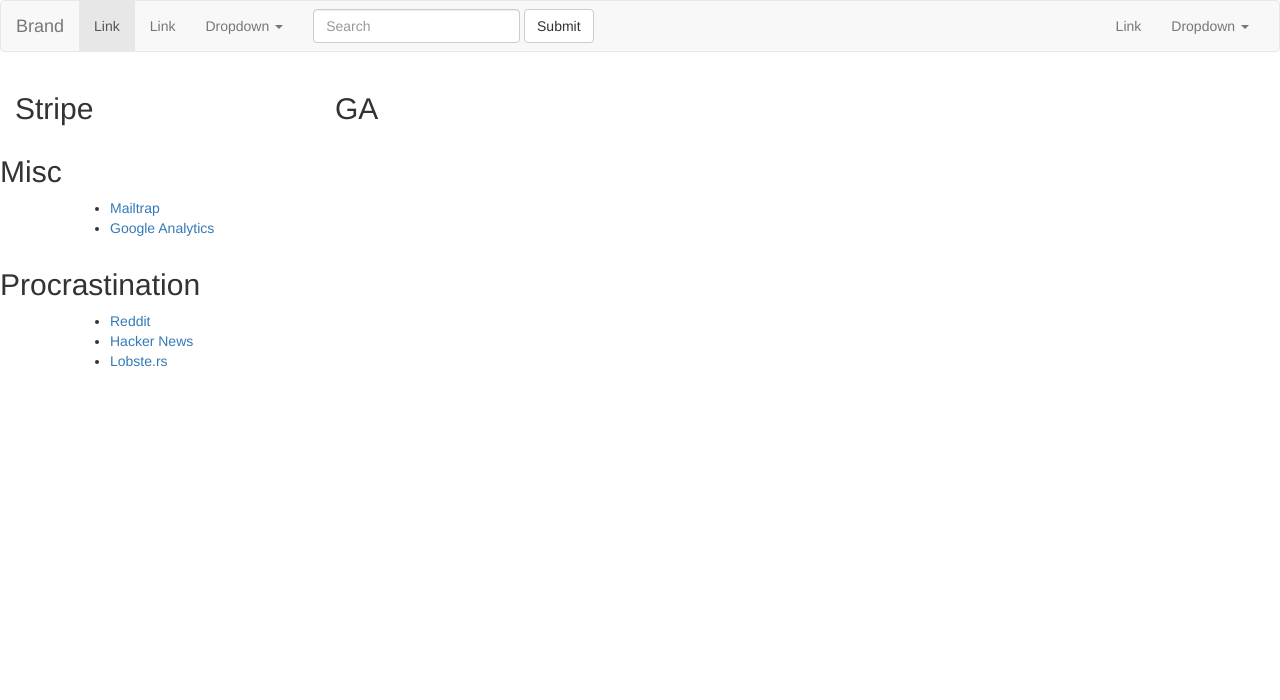
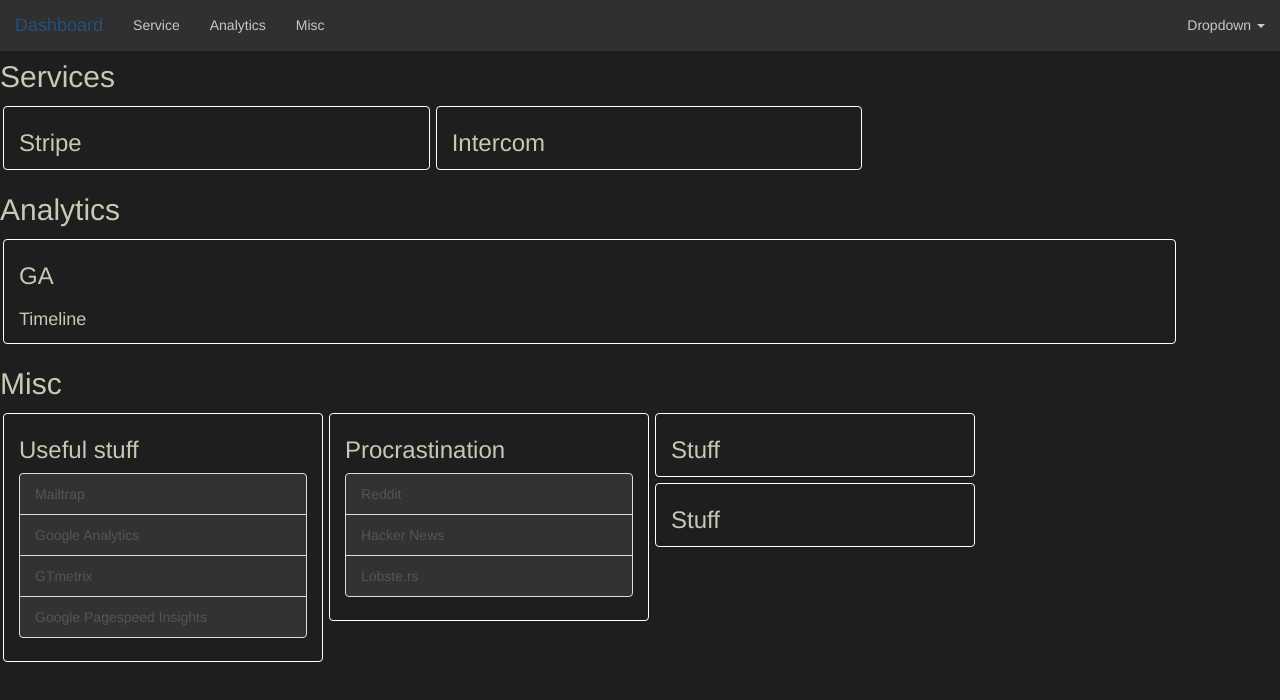
Before and after one commit to runelk/dashboard, a website built with webpack: page public/index.html in a window 1280 px wide. Built offline with nearby package versions, Linux system fonts and the light colour scheme; a script that the page names is missing; files whose address does not match are found by name.

Commit message:
Add intercom calls, some styling.

```diff
--- a/public/css/styles.css
+++ b/public/css/styles.css
@@ -0,0 +1,33 @@
+body {
+  padding-top: 40px;
+  background-color: rgb(30, 30, 30);
+  color: rgb(200, 200, 180);
+}
+
+section {
+  padding-top:40px;
+  margin-top:-40px;
+  background-color: rgb(30, 30, 30);
+}
+
+nav {
+  background-color: rgba(50, 50, 50, 0.9);
+  color: rgb(200, 200, 200);
+}
+
+nav a {
+  color: rgb(200, 200, 200);
+}
+
+section > div > div {
+  border: 1px solid rgb(255, 255, 255);
+  border-radius: 4px;
+  margin: 3px;
+  padding: 3px;
+
+}
+
+.list-group-item {
+  background-color:  rgb(50, 50, 50);
+  color: rgb(200, 200, 200);
+}
--- a/public/index.html
+++ b/public/index.html
@@ -8,12 +8,14 @@
     <title>Startpage</title>
 
     <link href="vendor/bootstrap-3.3.7-dist/css/bootstrap.min.css" rel="stylesheet">
+    <script type="text/javascript" src="https://cdn.statuspage.io/se-v2.js"></script>
 
     <link rel="stylesheet" href="css/styles.css">
   </head>
+
   <body>
     <header>
-      <nav class="navbar navbar-default">
+      <nav class="navbar navbar-fixed-top">
         <div class="container-fluid">
           <div class="navbar-header">
             <button type="button" class="navbar-toggle collapsed" data-toggle="collapse" data-target="#bs-example-navbar-collapse-1" aria-expanded="false">
@@ -22,36 +24,21 @@
               <span class="icon-bar"></span>
               <span class="icon-bar"></span>
             </button>
-            <a class="navbar-brand" href="#">Brand</a>
+            <a class="navbar-brand" href="#">Dashboard</a>
           </div>
 
 
           <!-- Collect the nav links, forms, and other content for toggling -->
           <div class="collapse navbar-collapse" id="bs-example-navbar-collapse-1">
             <ul class="nav navbar-nav">
-              <li class="active"><a href="#">Link <span class="sr-only">(current)</span></a></li>
-              <li><a href="#">Link</a></li>
-              <li class="dropdown">
-                <a href="#" class="dropdown-toggle" data-toggle="dropdown" role="button" aria-haspopup="true" aria-expanded="false">Dropdown <span class="caret"></span></a>
-                <ul class="dropdown-menu">
-                  <li><a href="#">Action</a></li>
-                  <li><a href="#">Another action</a></li>
-                  <li><a href="#">Something else here</a></li>
-                  <li role="separator" class="divider"></li>
-                  <li><a href="#">Separated link</a></li>
-                  <li role="separator" class="divider"></li>
-                  <li><a href="#">One more separated link</a></li>
+
+              <li><a href="#sec-services">Service</a></li>
+              <li><a href="#sec-analytics">Analytics</a></li>
+              <li><a href="#sec-misc">Misc</a></li>
+
             </ul>
-              </li>
-            </ul>
-            <form class="navbar-form navbar-left">
-              <div class="form-group">
-                <input type="text" class="form-control" placeholder="Search">
-              </div>
-              <button type="submit" class="btn btn-default">Submit</button>
-            </form>
+
             <ul class="nav navbar-nav navbar-right">
-              <li><a href="#">Link</a></li>
               <li class="dropdown">
                 <a href="#" class="dropdown-toggle" data-toggle="dropdown" role="button" aria-haspopup="true" aria-expanded="false">Dropdown <span class="caret"></span></a>
                 <ul class="dropdown-menu">
@@ -63,23 +50,46 @@
                 </ul>
               </li>
             </ul>
-          </div><!-- /.navbar-collapse -->
+          </div>
         </div>
 
       </nav>
     </header>
     <div class="container-fluid">
+
+      <section id="sec-services">
+
         <div class="row">
-        <div class="col-sm-3">
-          <h2>Stripe</h2>
+          <h2>Services</h2>
+          <div class="col-sm-4">
+            <h3>Stripe</h3>
             <div id="status-stripe"></div>
           </div>
 
-        <div class="col-sm-3">
-          <h2>GA</h2>
-          <section id="auth-button"></section>
-          <section id="view-selector"></section>
-          <section id="timeline"></section>
+          <div class="col-sm-4">
+            <h3>Intercom</h3>
+            <div id="status-intercom"></div>
+          </div>
+        </div>
+
+      </section>
+
+      <section id="sec-analytics">
+
+        <div class="row">
+          <h2>Analytics</h2>
+          <div class="col-sm-11">
+            <div class="row">
+              <span class="col-sm-2"><h3>GA</h3></span>
+              <span class="col-sm-2"><div id="auth-button"></div></span>
+              <span class="col-sm-2"><div id="view-selector"></div></span>
+            </div>
+            <div class="row">
+              <div class="col-sm-5">
+                <h4>Timeline</h4>
+                <div id="timeline"></div>
+              </div>
+            </div>
 
             <script>
              (function(w,d,s,g,js,fjs){
@@ -90,33 +100,43 @@
              }(window,document,'script'));
             </script>
           </div>
-
-      </div>
         </div>
 
+      </section>
 
-    <section>
+      <section id="sec-misc">
+        <div class="row" id="row-misc">
           <h2>Misc</h2>
-      <div class="container">
-        <ul>
-          <li><a href="https://mailtrap.io/">Mailtrap</a></li>
-          <li><a href="https://analytics.google.com/">Google Analytics</a></li>
 
-        </ul>
+          <div class="col-sm-3">
+            <h3>Useful stuff</h3>
+            <div class="list-group">
+              <a class="list-group-item" href="https://mailtrap.io/">Mailtrap</a>
+              <a class="list-group-item" href="https://analytics.google.com/">Google Analytics</a>
+              <a class="list-group-item" href="https://gtmetrix.com/">GTmetrix</a>
+              <a class="list-group-item" href="https://developers.google.com/speed/pagespeed/insights">Google Pagespeed Insights</a>
+            </div class="list-group">
+          </div>
+
+          <div class="col-sm-3">
+            <h3>Procrastination</h3>
+            <div class="list-group">
+              <a class="list-group-item" href="https://www.reddit.com">Reddit</a>
+              <a class="list-group-item" href="https://news.ycombinator.com">Hacker News</a>
+              <a class="list-group-item" href="https://lobste.rs">Lobste.rs</a>
+            </div class="list-group">
+          </div>
+
+          <div class="col-sm-3">
+            <h3>Stuff</h3>
+          </div>
+          <div class="col-sm-3">
+            <h3>Stuff</h3>
+          </div>
         </div>
       </section>
 
-    <section>
-      <h2>Procrastination</h2>
-      <div class="container">
-        <ul>
-          <li><a href="https://www.reddit.com">Reddit</a></li>
-          <li><a href="https://news.ycombinator.com">Hacker News</a></li>
-          <li><a href="https://lobste.rs">Lobste.rs</a></li>
-        </ul>
     </div>
-    </section>
-
 
     <footer>
       <div id="error-messages">
--- a/src/index.js
+++ b/src/index.js
@@ -7,25 +7,56 @@
     .end(function (err, res) {
       if (err) {
         document.querySelector('#error-messages').innerHTML = err.message;
-        console.log(err);
+        // console.log(err);
       } else {
         var divStatusStripe = document.querySelector('#status-stripe');
         var h4MainStatus = document.createElement('h4');
         var ulServices = document.createElement('ul');
 
+        ulServices.classList.add('list-group');
+
         var data = JSON.parse(res.text);
         h4MainStatus.innerHTML = data.summary;
         data.services.forEach(function (service) {
           var liService = document.createElement('li');
+          liService.classList.add('list-group-item');
           liService.innerHTML = `${service.name} - (${service.status.date}) ${service.status.message}`;
           ulServices.appendChild(liService);
         });
 
         divStatusStripe.appendChild(h4MainStatus);
         divStatusStripe.appendChild(ulServices);
-        console.log(res);
+        // console.log(res);
       }
     });
 }
 
+const fetchIntercomStatus = () => {
+  var sp = new StatusPage.page({ page : '1m1j8k4rtldg' });
+  sp.summary({
+    success : function(data) {
+      let divStatusIntercom = document.querySelector('#status-intercom'),
+          h4MainStatus = document.createElement('h4'),
+          ulServices = document.createElement('ul');
+
+      ulServices.classList.add('list-group');
+      divStatusIntercom.innerHTML = '';
+      h4MainStatus.textContent = data.status.description;
+
+      data.components.forEach(comp => {
+        let liService = document.createElement('li');
+        liService.classList.add('list-group-item');
+        liService.innerHTML = `${comp.description} - ${comp.status}`;
+        ulServices.appendChild(liService);
+      });
+
+      divStatusIntercom.appendChild(h4MainStatus);
+      divStatusIntercom.appendChild(ulServices);
+    }
+  });
+};
+
+
+
 testRequest();
+fetchIntercomStatus();
```
Lines whose indentation alone changed are shown as unchanged.
